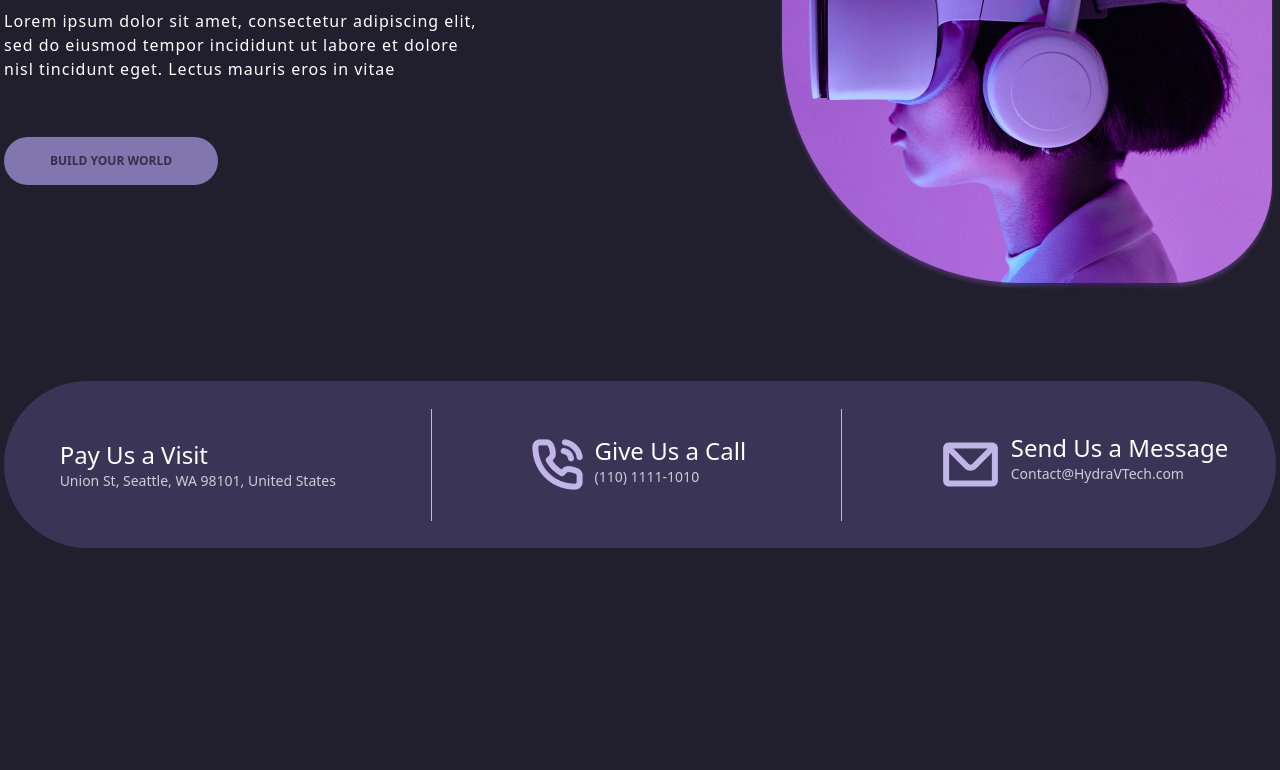
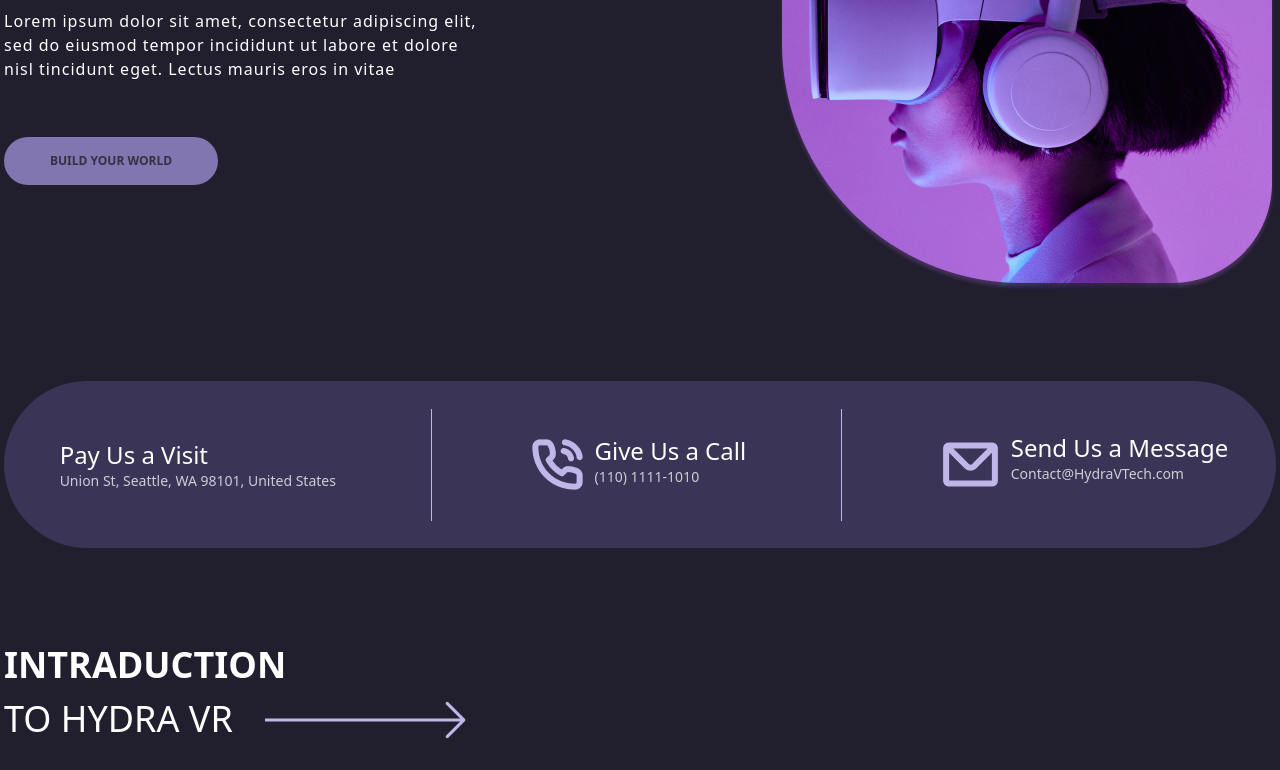
Before and after one commit to Abdisalomov/Hydra-Landing-Page, a plain HTML site: page index.html in a window 1280 px wide. Shown: the part 410-1180 px from the top of the page. Before the commit the page ends 1070 px from the top, so only its background shows below. Drawn offline with nearby package versions, Linux system fonts and the light colour scheme.

Commit message:
new styles

```diff
--- a/index.html
+++ b/index.html
@@ -43,7 +43,7 @@
             </div>
         </section>
 
-        <section class="mb-28 mt-[90px]">
+        <section class="mt-[90px]">
             <div class="w-[100%] h-[167px] bg-[#3A3456] rounded-[90px] flex justify-around items-center">
                 <div class="flex">
                     <div>
@@ -76,6 +76,18 @@
                 </div>
             </div>
         </section>
+
+        <section class="mt-[90px]">
+            <div>
+                <div>
+                    <h3 class="text-white text-[36px] font-bold uppercase">intraduction</h3>
+                    <div class="flex">
+                        <p class="text-white text-[36px] font-light uppercase">to hydra vr</p>
+                        <img src="./images/Component 1 (1).png" alt="" class="ml-8 mt-[-22px]">
+                    </div>
+                </div>
+            </div>
+        </section>
     </div>
 </body>
 </html>
```
